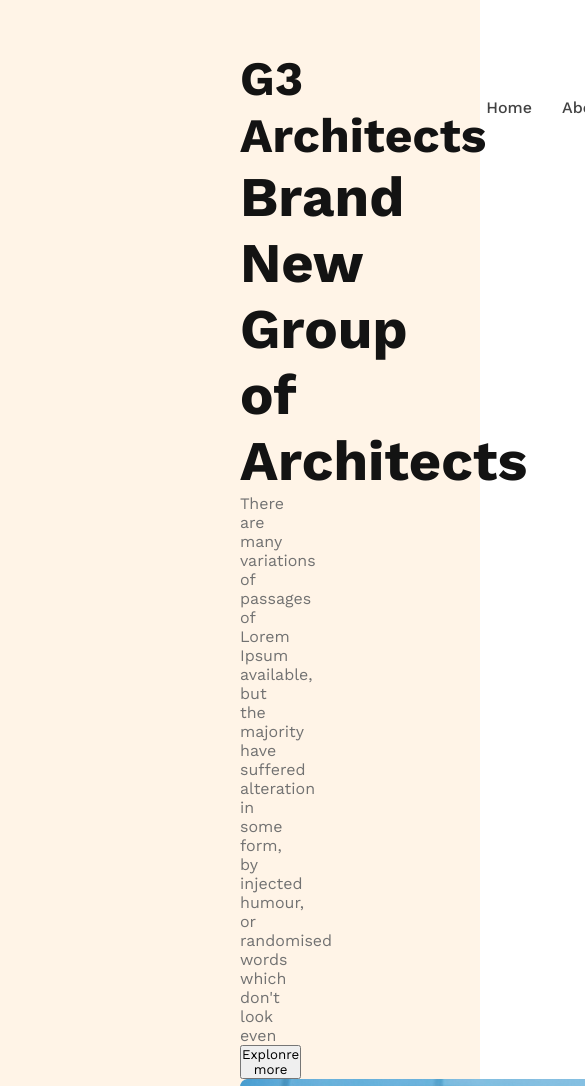
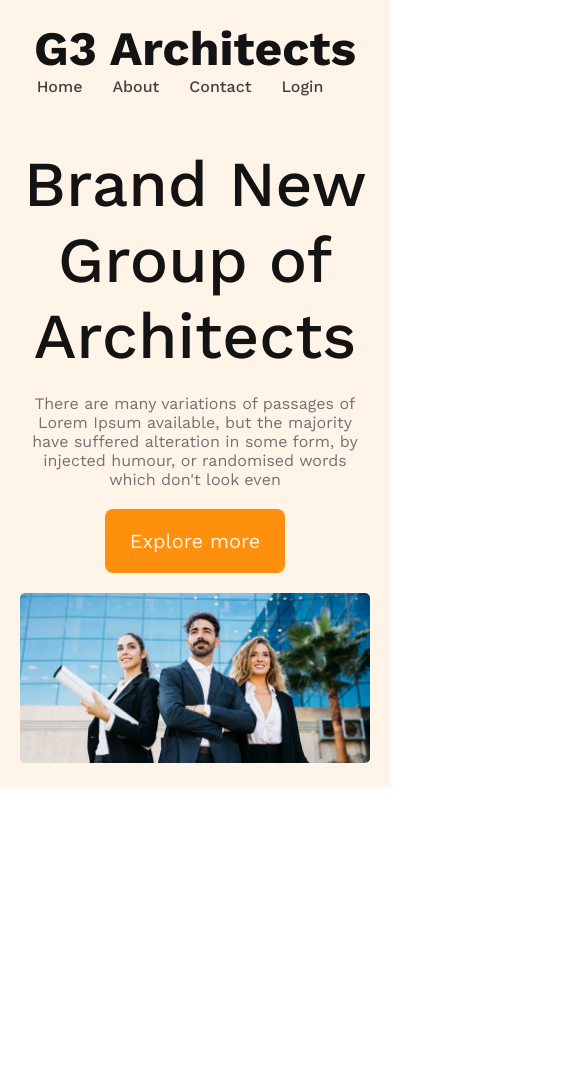
Before and after one commit to Saif-Afnan-Nadim123/G3-Architects-Project, a plain HTML site: page index.html in a window 390 px wide. Shown: the top 1086 px of the page, 585 px wide, since content can reach past the window. After the commit the page ends 844 px from the top, so only its background shows below. Drawn offline with nearby package versions, Linux system fonts and the light colour scheme.

Commit message:
responsive header desing

```diff
--- a/index.html
+++ b/index.html
@@ -20,10 +20,10 @@
         </nav>
         <div class="banner">
             <div class="banner-content">
-                <h1 class="banner-title">Brand New
-                    Group of Architects</h1>
+                <h2 class="banner-title">Brand New
+                    Group of Architects</h2>
                     <p class="banner-description">There are many variations of passages of Lorem Ipsum available, but the majority have suffered alteration in some form, by injected humour, or randomised words which don't look even</p>
-                    <button class="btn-primary">Explonre more</button>
+                    <button class="btn-primary">Explore more</button>
             </div>
                 <img src="images/banner.png" alt="">
         </div>
--- a/styles/articute.css
+++ b/styles/articute.css
@@ -6,9 +6,17 @@
     margin: 0;
     padding: 0;
 }
+
 /* shared  style */
-.btn-primary{
-
+.btn-primary {
+    border-radius: 8px;
+    background: #FF900E;
+    margin: 20 ;
+    padding: 20px 25px;
+    color: #FFF4E7;
+    font-size: 1.25rem;
+    cursor: pointer;
+    border: 0;
 }
 
 /* header styles */
@@ -55,11 +63,41 @@ nav li a {
 }
 
 .banner-title {
-    color:#131313;
+    color: #131313;
     text-align: center;
-    font-size: 3.5rem;
-    font-weight: 700;
+    font-size: 4rem;
+    font-weight: 500;
+    margin-bottom: 20px;
+    margin-top: 50px;
 }
-.banner-description{
+
+.banner-description {
     color: #727272;
+    margin-bottom: 20px;
 }
+.banner img{
+    margin-top: 20px;
+    width: 100%;
+    border-radius: 5px;
+}
+
+/* responsive style */
+/* Mobile devicese */
+@media screen and (max-width:576px) {
+    header{
+        padding: 20px;
+    }
+    nav{
+        flex-direction: column;
+    }
+}
+
+/* medium devices */
+@media screen and (min-width:576px) and (max-width:960px) {
+    header{
+        padding: 20px;
+    }
+    nav{
+        flex-direction: column;
+    }
+}
```
